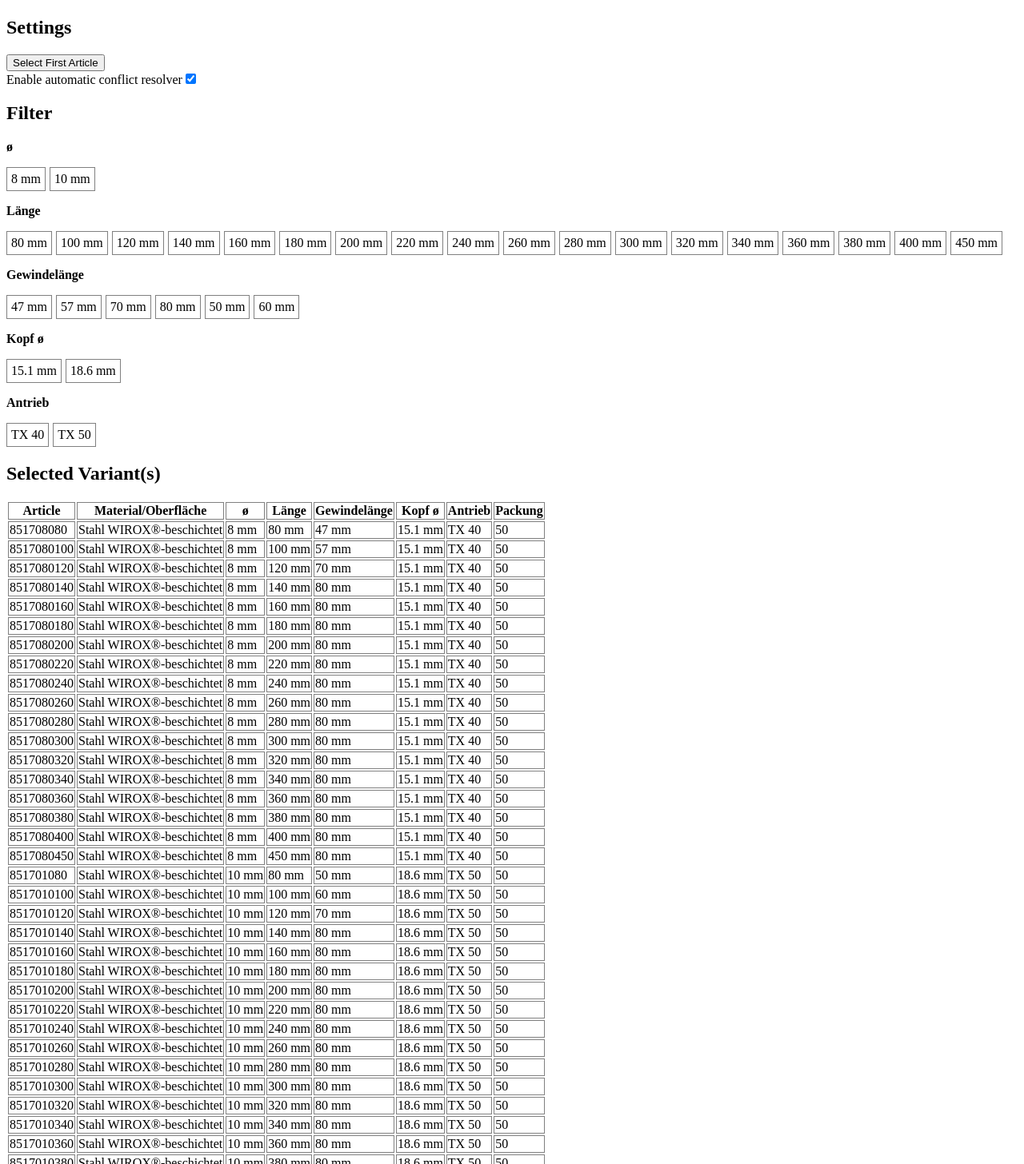
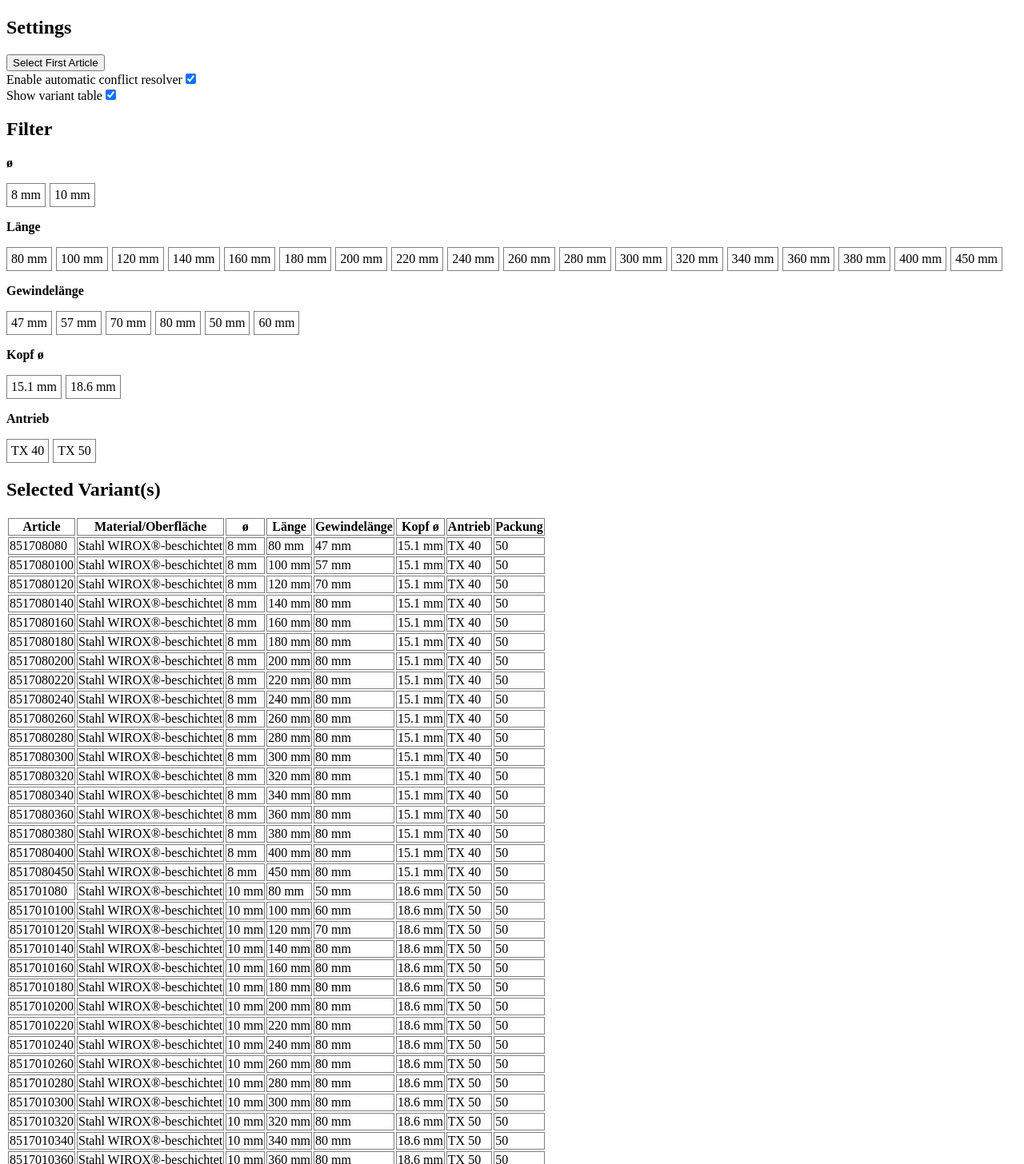
Before and after one commit to pforster-opo/variant-selector-poc, a Vue app: page /p/bp10004401 in a window 1280 px wide. Shown: the part 294-1750 px from the top of the page at 80% size. Built offline with nearby package versions, Linux system fonts and the light colour scheme.

Commit message:
added variant table toggle

```diff
--- a/src/VariantSelector.vue
+++ b/src/VariantSelector.vue
@@ -157,6 +157,7 @@ variantsResponse.variants.forEach((variant) => {
 /** END USE VARIANTS AS SOURCE */
 
 var useAutomaticConflictResolver = ref(true);
+var showVariantTable = ref(true);
 
 Object.values(attributeMap).forEach((filter) => {
     if(filter.count != articles.length) {
@@ -266,6 +267,10 @@ function selectArticle(filters, article) {
     <label for="useAutomaticConflictResolver">Enable automatic conflict resolver</label>
     <input name="useAutomaticConflictResolver" type="checkbox" v-model="useAutomaticConflictResolver" />
   </div>
+  <div>
+    <label for="showVariantTable">Show variant table</label>
+    <input name="showVariantTable" type="checkbox" v-model="showVariantTable" />
+  </div>
   <h2>Filter</h2>
   <div class="filter" v-for="filter in filters">
     <p><b>{{filter.label}}</b></p>
@@ -273,7 +278,12 @@ function selectArticle(filters, article) {
     <button  @click="resetFilter(filter)" v-if="!useAutomaticConflictResolver">RESET</button>
   </div>
   <h2>Selected Variant(s)</h2>
-  <table>
+  <div v-if="!showVariantTable">
+    <div v-for="article in articles">
+        <p v-if="article.selected">{{article.code}} - {{article.name}}</p>
+    </div>
+  </div>
+  <table v-if="showVariantTable">
     <thead>
         <tr>
             <th>Article</th>
```
